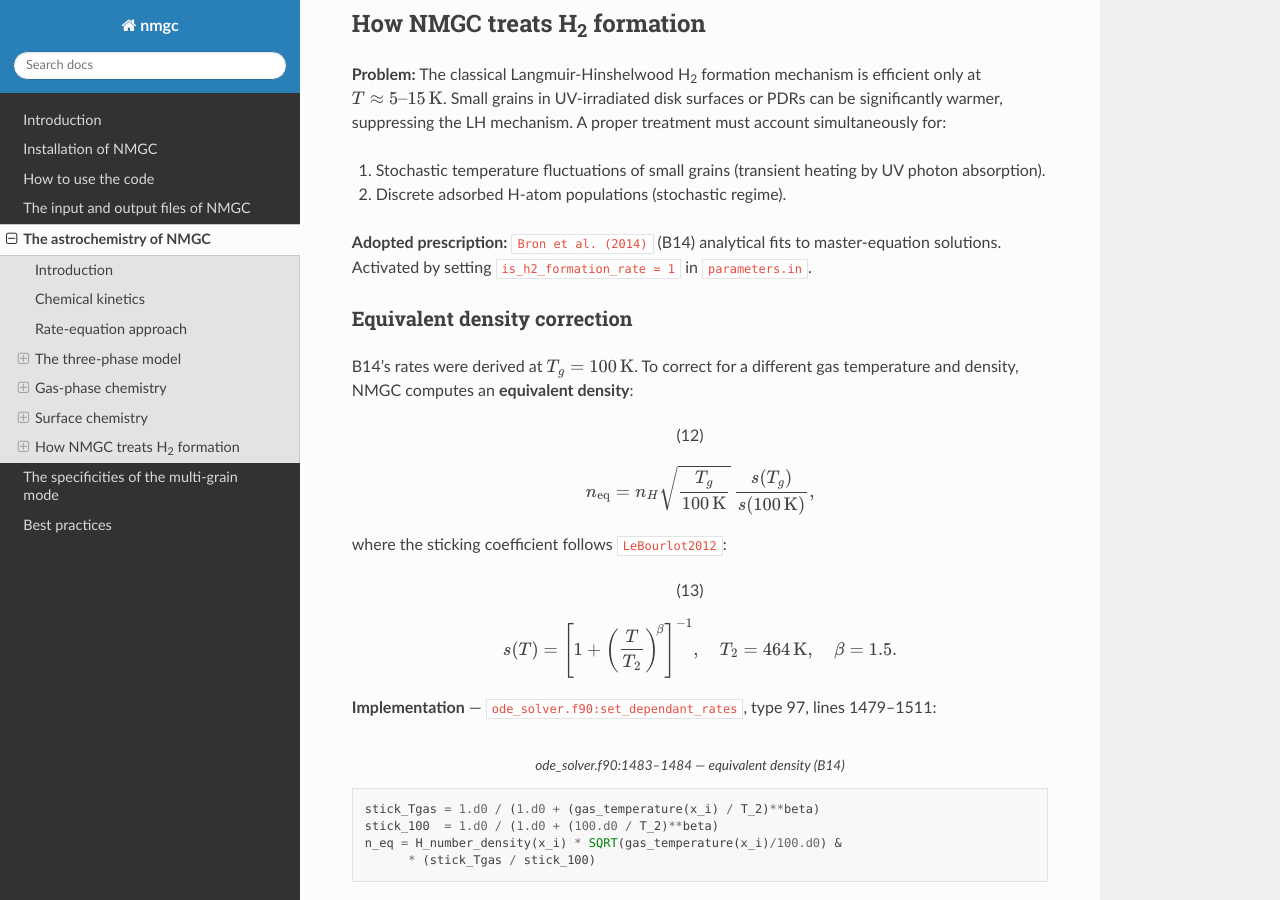
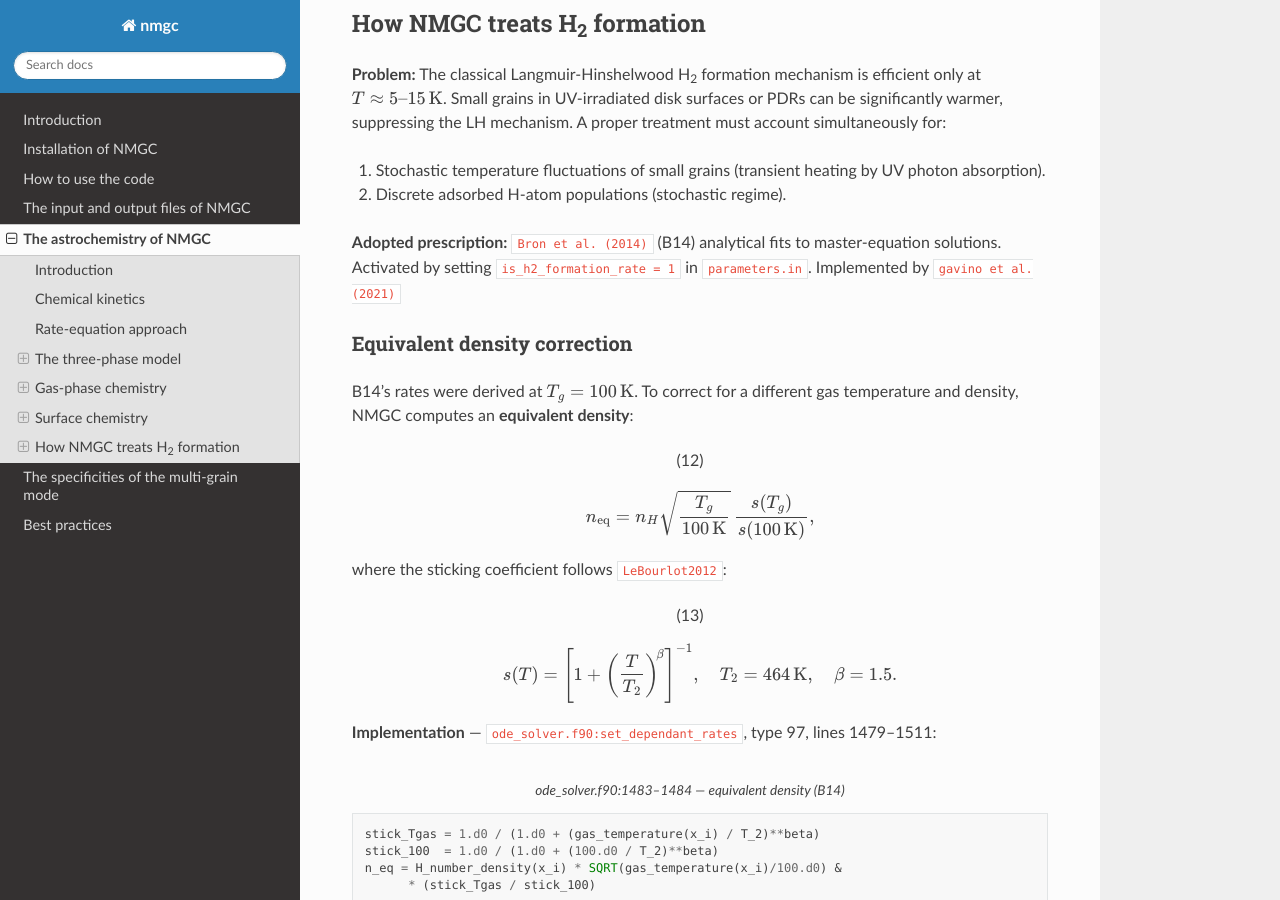
Before and after one commit to sachagavino/nmgc-2.0, a Sphinx documentation site: the page built from docs/source/astrocheminside.rst, in a window 1280 px wide and 900 px high, scrolled down 14844 px. Built offline with Sphinx 7.4.7 and the Read the Docs theme 3.1.0, drawn with Linux system fonts in a browser that asks for light colours; cross-references to code outside the pages are shown as plain code.

```diff
--- a/docs/source/astrocheminside.rst
+++ b/docs/source/astrocheminside.rst
@@ -833,7 +833,7 @@
 2. Discrete adsorbed H-atom populations (stochastic regime).
 
 **Adopted prescription:** :cite:t:`Bron et al. (2014)` (B14) analytical fits to master-equation
-solutions.  Activated by setting ``is_h2_formation_rate = 1`` in ``parameters.in``.
+solutions.  Activated by setting ``is_h2_formation_rate = 1`` in ``parameters.in``. Implemented by :cite:t:`gavino et al. (2021)`
 
 Equivalent density correction
 ^^^^^^^^^^^^^^^^^^^^^^^^^^^^^^
```
Also changed, not shown: 1 other file.
